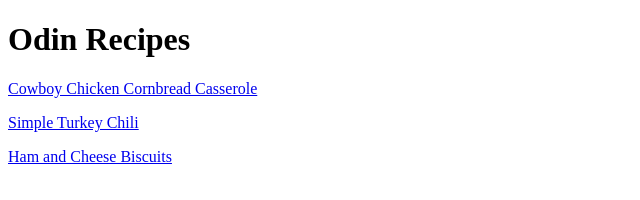
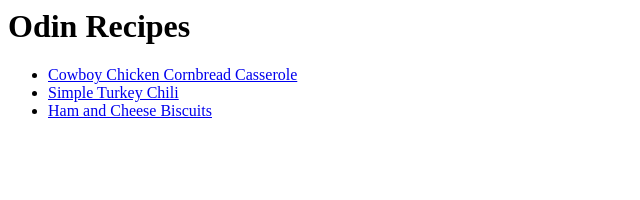
Before and after one commit to noon-an/odin-recipes, a plain HTML site: page index.html in a window 1280 px wide. Shown: the whole page, without its empty margins (0-640 px from the left). Drawn offline with Linux system fonts and the light colour scheme.

Commit message:
updated ../index.html with an ordered list

```diff
--- a/index.html
+++ b/index.html
@@ -1,4 +1,4 @@
-<!DOCTYPE html>
+<!DOCTYliE html>
 
 <html lang="en">
 
@@ -9,9 +9,11 @@
 
     <body>
         <h1>Odin Recipes</h1>
-        <p><a href="recipes/cowboy-chicken-cornbread-casserole.html">Cowboy Chicken Cornbread Casserole</a></p>
-        <p><a href="recipes/simple-turkey-chili.html">Simple Turkey Chili</a></p>
-        <p><a href="recipes/ham-and-cheese-biscuits.html">Ham and Cheese Biscuits</a></p>
+        <ul>
+            <li><a href="recipes/cowboy-chicken-cornbread-casserole.html">Cowboy Chicken Cornbread Casserole</a></li>
+            <li><a href="recipes/simple-turkey-chili.html">Simple Turkey Chili</a></li>
+            <li><a href="recipes/ham-and-cheese-biscuits.html">Ham and Cheese Biscuits</a></li>
+        </ul>
     </body>
 
 </html>
```
